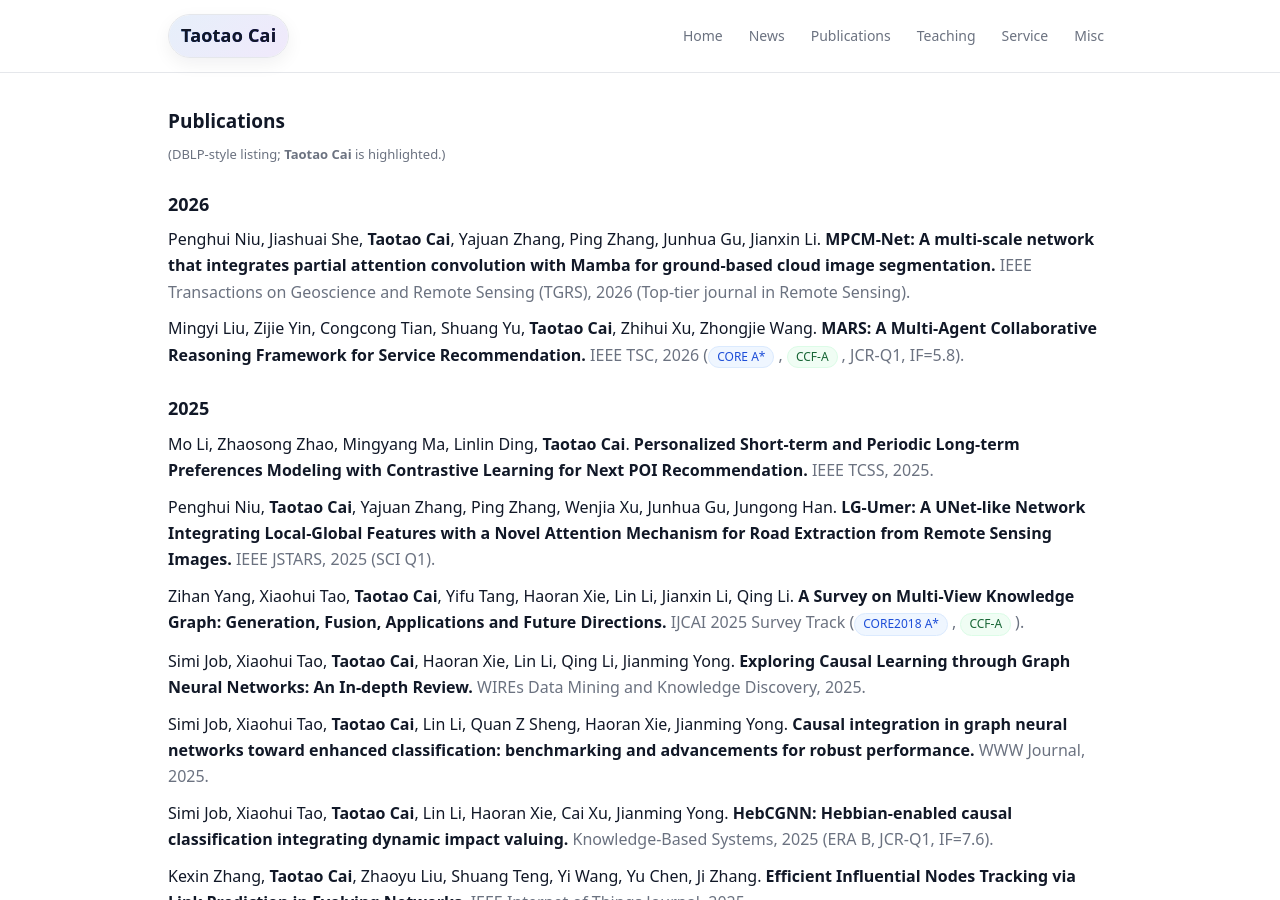
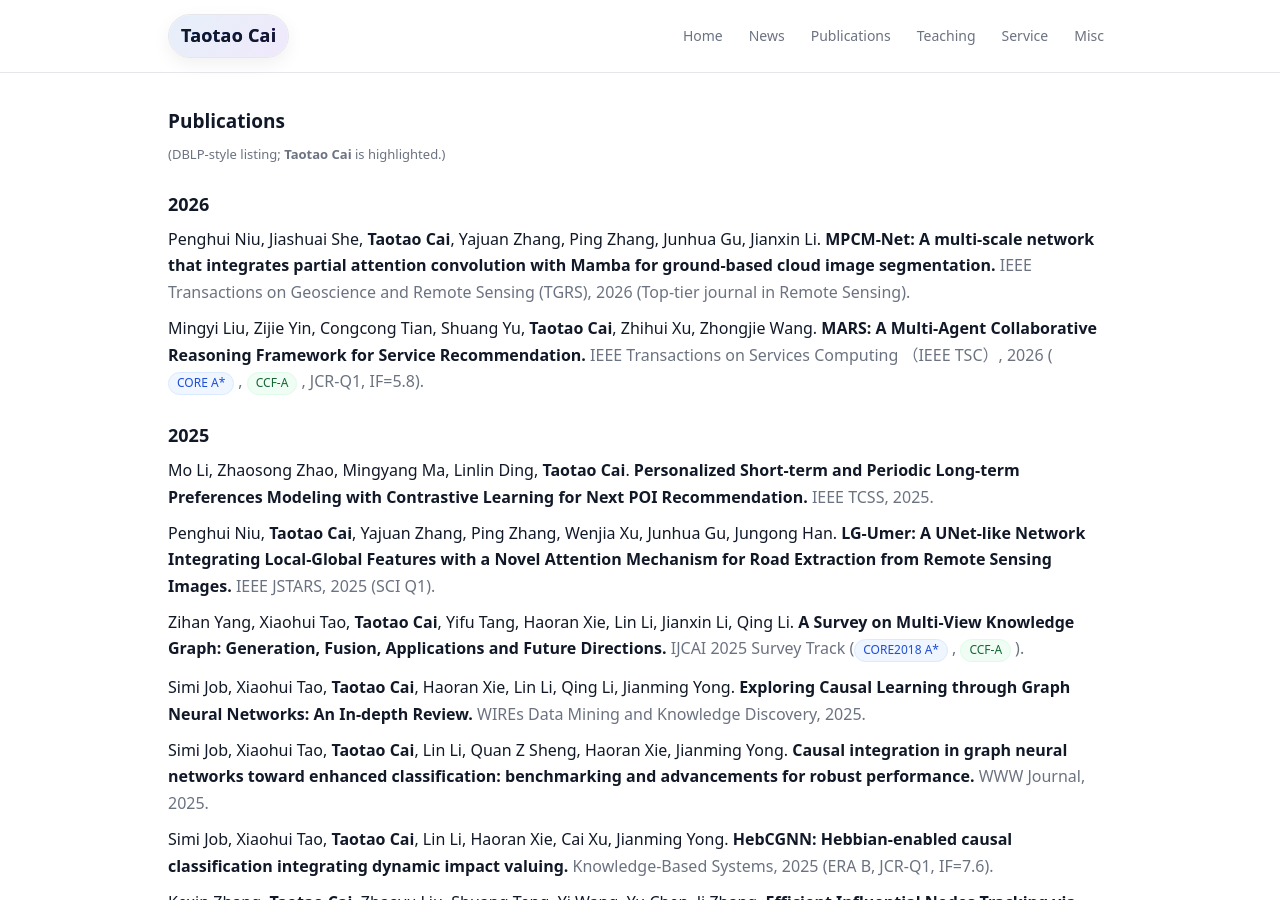
Before and after one commit to Taotao1992/Taotao1992.github.io, a Jekyll site: the page built from publications.md, in a window 1280 px wide and 900 px high. Built offline with Jekyll 4.4.1, drawn with Linux system fonts in a browser that asks for light colours.

Commit message:
Update publications.md

```diff
--- a/publications.md
+++ b/publications.md
@@ -18,7 +18,7 @@ permalink: /publications/
   <li class="pub">
     <span class="authors">Mingyi Liu, Zijie Yin, Congcong Tian, Shuang Yu, <strong>Taotao Cai</strong>, Zhihui Xu, Zhongjie Wang.</span>
     <span class="title"> MARS: A Multi-Agent Collaborative Reasoning Framework for Service Recommendation.</span>
-    <span class="venue"> IEEE TSC, 2026 (CORE A*, CCF-A, JCR-Q1, IF=5.8).</span>
+    <span class="venue"> IEEE Transactions on Services Computing （IEEE TSC）, 2026 (CORE A*, CCF-A, JCR-Q1, IF=5.8).</span>
   </li>
 </ul>
 <h2 class="pub-year">2025</h2>
```
